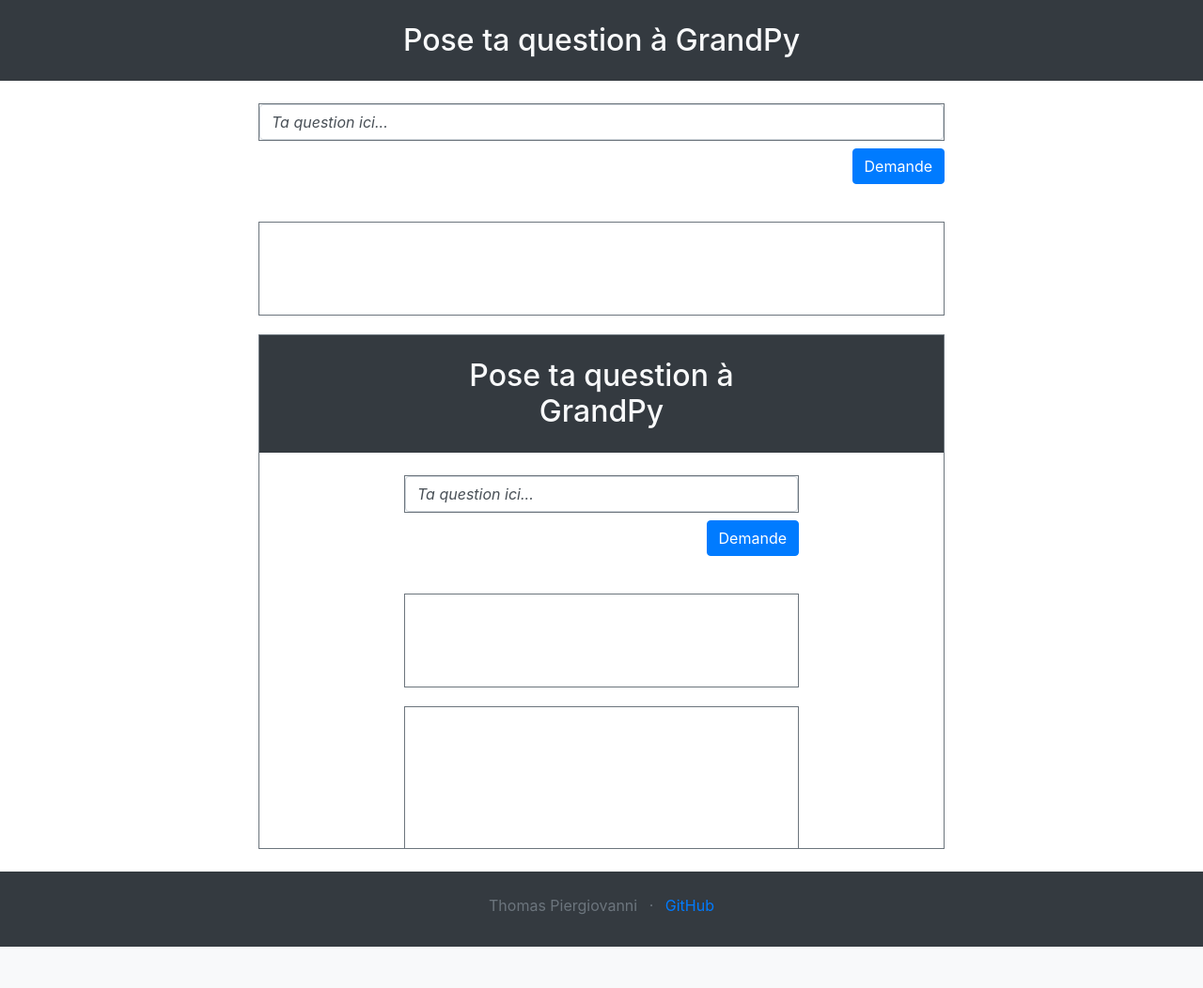
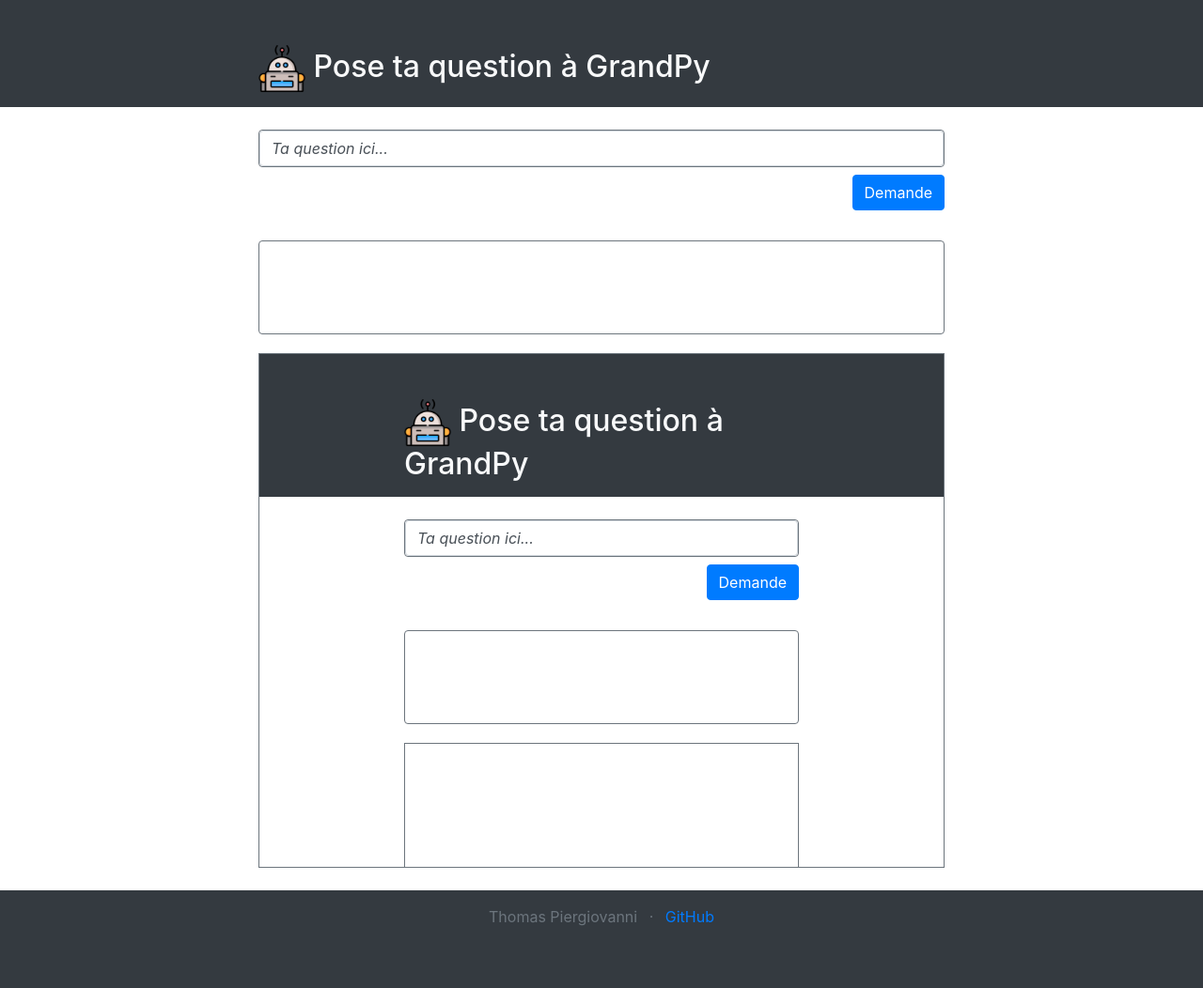
Before and after one commit to ThomasPiergiovanni/P7, a Flask app: template website/templates/index.html in a window 1280 px wide. Shown: the whole page at 94% size. Before the commit the page ends 1008 px from the top, so only its background shows below. Run offline with Flask 2, Linux system fonts and the light colour scheme; the template is opened without the code that fills it: most values are stand-ins (such as "Sample title", 1, 10 or a date in 2020); some libraries are stand-ins or nearby versions.

Commit message:
fine tunning html

```diff
--- a/website/templates/index.html
+++ b/website/templates/index.html
@@ -13,13 +13,16 @@
 
     </head>
     <body>
-<div class="bg-dark">
+    <div class="bg-dark">
         <div class="container">
-                <div class="row pt-4 pb-3">
+                <div class="row pt-5 pb-2">
 
                 <div class="col-1 col-md-2"></div>
-                <div class="col-10 col-md-8 text-center text-light h2">
-                    Pose ta question à GrandPy
+
+                <div class="col-10 col-md-8 text-left text-light h2">
+                    <img src="../static/images/robot.png" width="50" height="50" alt="robot image" >
+                            Pose ta question à GrandPy
+
                 </div>
                 <div class="col-1 col-md-2"></div>
          </div>
@@ -33,7 +36,7 @@
                 <div class="col-10 col-md-8">
                     <form action="" method="post" novalidate>
                         <div class="form-group">
-                            <div class="border border-secondary mt-4">
+                            <div class="border border-secondary mt-4 rounded">
 
                                 <input type="text" id="question" class="form-control font-italic" value="Ta question ici..." required>
                             </div>
@@ -48,11 +51,11 @@
         </div>
 <!--    <div class="bg-light"> -->
             <div class="container">
-                <div class="row align-items-center mt-4">
+                <div class="row align-items-center mt-3">
                     <div class="col-1 col-md-2"></div>
                         <div class="col-10 col-md-8">
 
-                            <ul class="col scroll border border-secondary" style="min-height: 100px; max-height: 200px; overflow-y: scroll;" id="chat">
+                            <ul class="col scroll border border-secondary rounded" style="min-height: 100px; max-height: 200px; overflow-y: scroll;" id="chat">
                             </ul>
                         </div>
                         <div class="col-1 col-md-2"></div>
@@ -76,7 +79,7 @@
         </div>
     <div class="bg-dark">
     <div class="container">
-      <div class="row pt-4 pb-3 text-secondary">
+      <div class="row pt-3 pb-5 text-secondary">
         <div class="col">
           <ul class="list-inline text-center">
             <li class="list-inline-item">Thomas Piergiovanni</a></li>
@@ -122,6 +125,7 @@
                 this.time = new Date();
                 this.spanTime.textContent = "[" + this.time.getHours() + ":" + this.time.getMinutes() + ":" + this.time.getSeconds() + "]";
                 this.spanQuestion.textContent = formElement.inputQuestion.value
+                this.spanQuestion.setAttribute("class", "text-align-justify")
             }
 
             buildHtml(){
@@ -167,10 +171,10 @@
                 this.spanTime.textContent = "[" + this.time.getHours() + ":" + this.time.getMinutes() + ":" + this.time.getSeconds() + "]";
                 this.spanGrandpyPrefixAddress.textContent = "L'adresse de l'endroit recherché est ..."
                 this.spanGrandpyAddress.textContent = data.address
-                this.spanGrandpyAddress.setAttribute("class", "font-italic");
+                this.spanGrandpyAddress.setAttribute("class", "font-italic text-align-justify");
                 this.spanGrandpyPrefixWiki.textContent = "... Et savais tu que... "
                 this.spanGrandpyWiki.textContent = data.information;
-                this.spanGrandpyWiki.setAttribute("class", "font-italic");
+                this.spanGrandpyWiki.setAttribute("class", "font-italic text-align-justify");
             }
 
             buildHtml(){
```
Also changed, not shown: website/static/images/robot.png (added).
